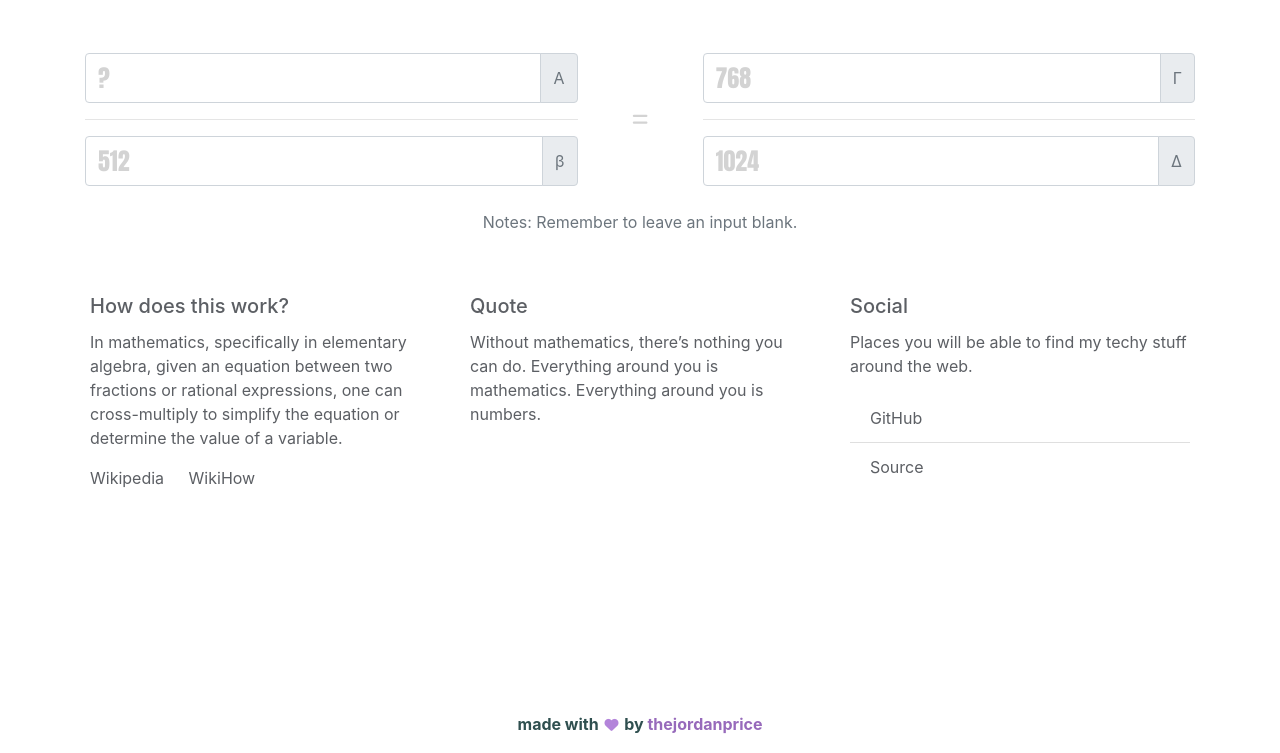
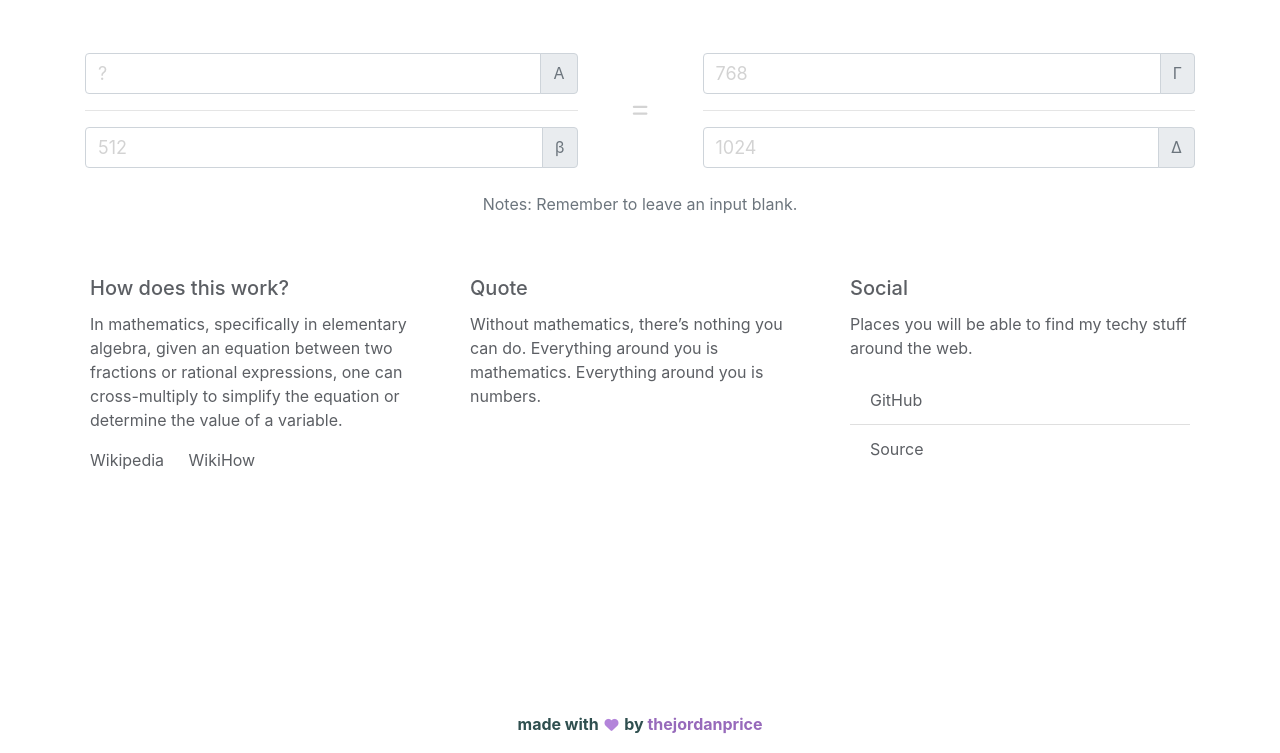
Before and after one commit to thejordanprice/rule-of-three, a plain HTML site: page index.html in a window 1280 px wide. Shown: the part 47-800 px from the top of the page. Drawn offline with Linux system fonts and the light colour scheme.

Commit message:
changed font back and a little smaller.

```diff
--- a/style.css
+++ b/style.css
@@ -28,8 +28,7 @@ body {
 }
 
 .form-control {
-  font-size: 24px;
-  font-family: Impact, Haettenschweiler, 'Arial Narrow Bold', sans-serif;
+  font-size: 18px;
 }
 
 .form-control::placeholder {
```
